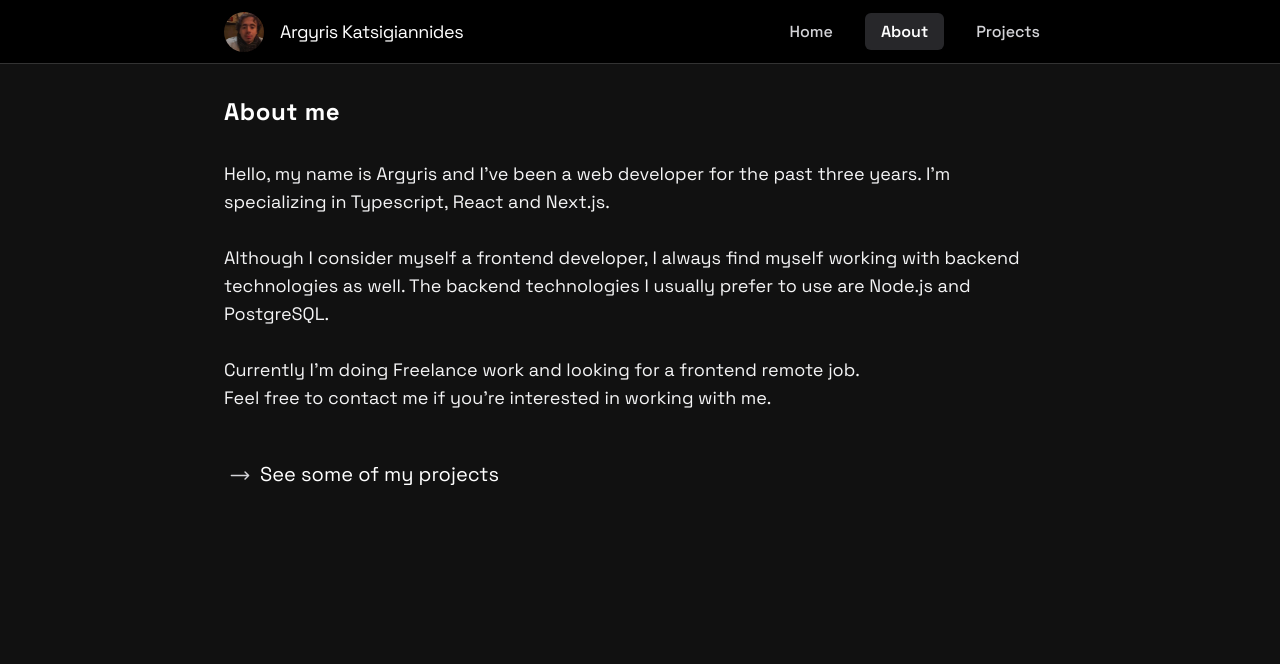
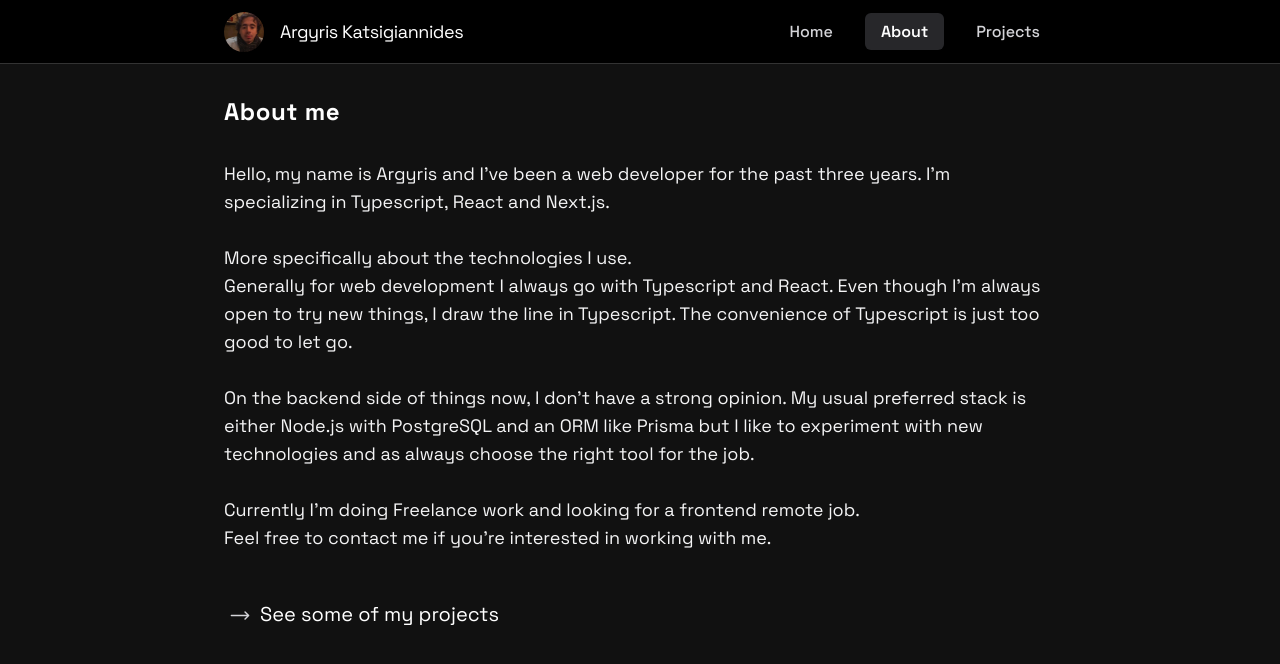
Before and after one commit to arkatsy/portfolio, a Next.js app: page /about in a window 1280 px wide. Shown: the top 664 px of the page. Built offline with nearby package versions, Linux system fonts and the light colour scheme.

Commit message:
update about page

```diff
--- a/src/app/about/page.tsx
+++ b/src/app/about/page.tsx
@@ -11,9 +11,15 @@ export default function About() {
         </p>
         <br />
         <p>
-          Although I consider myself a frontend developer, I always find myself working with backend
-          technologies as well. The backend technologies I usually prefer to use are Node.js and
-          PostgreSQL.
+          More specifically about the technologies I use. <br />
+          Generally for web development I always go with Typescript and React. Even though I&apos;m
+          always open to try new things, I draw the line in Typescript. The convenience of
+          Typescript is just too good to let go.
+          <br />
+          <br />
+          On the backend side of things now, I don&apos;t have a strong opinion. My usual preferred
+          stack is either Node.js with PostgreSQL and an ORM like Prisma but I like to experiment
+          with new technologies and as always choose the right tool for the job.
         </p>
         <br />
         <p>
```
